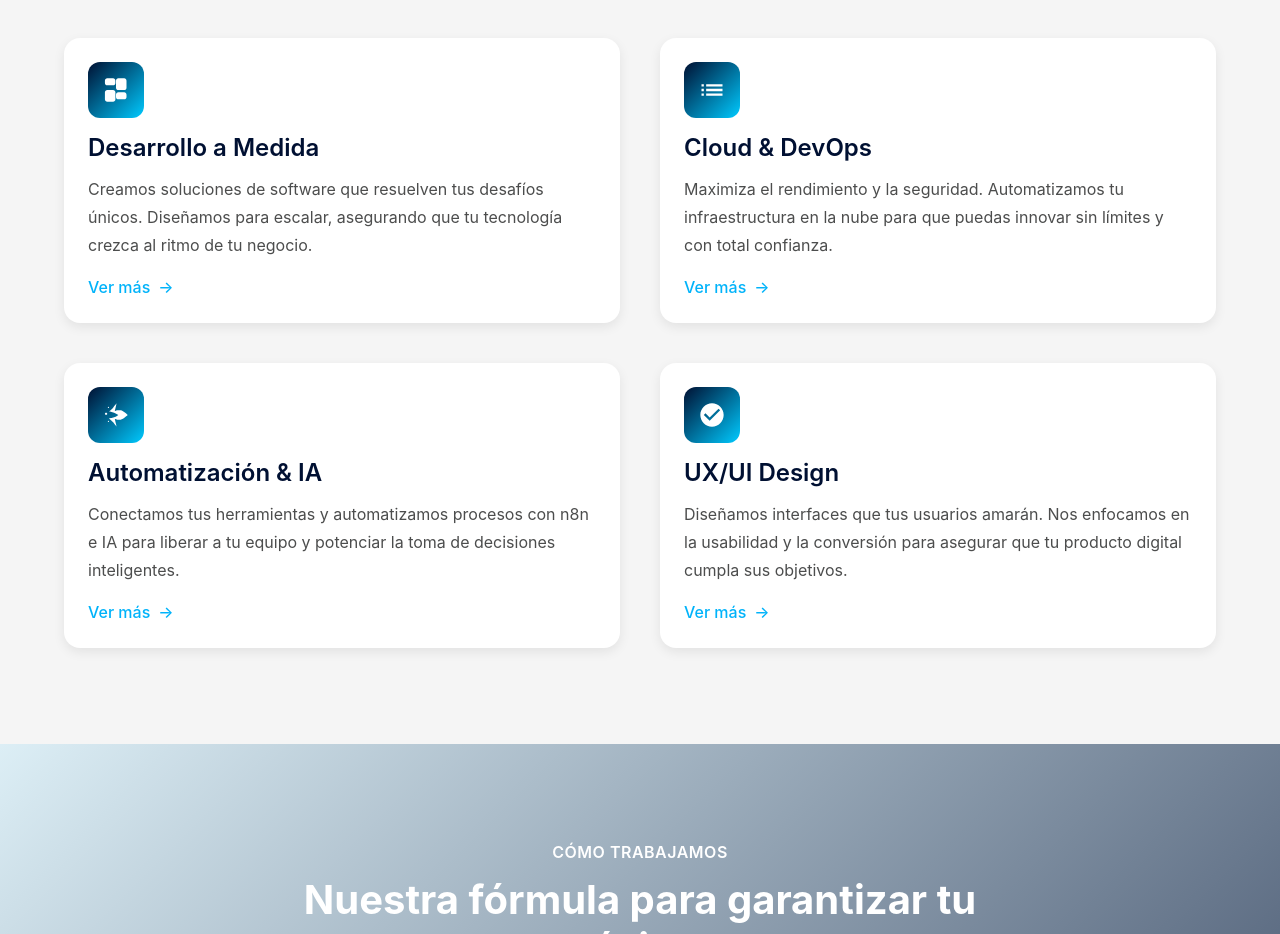
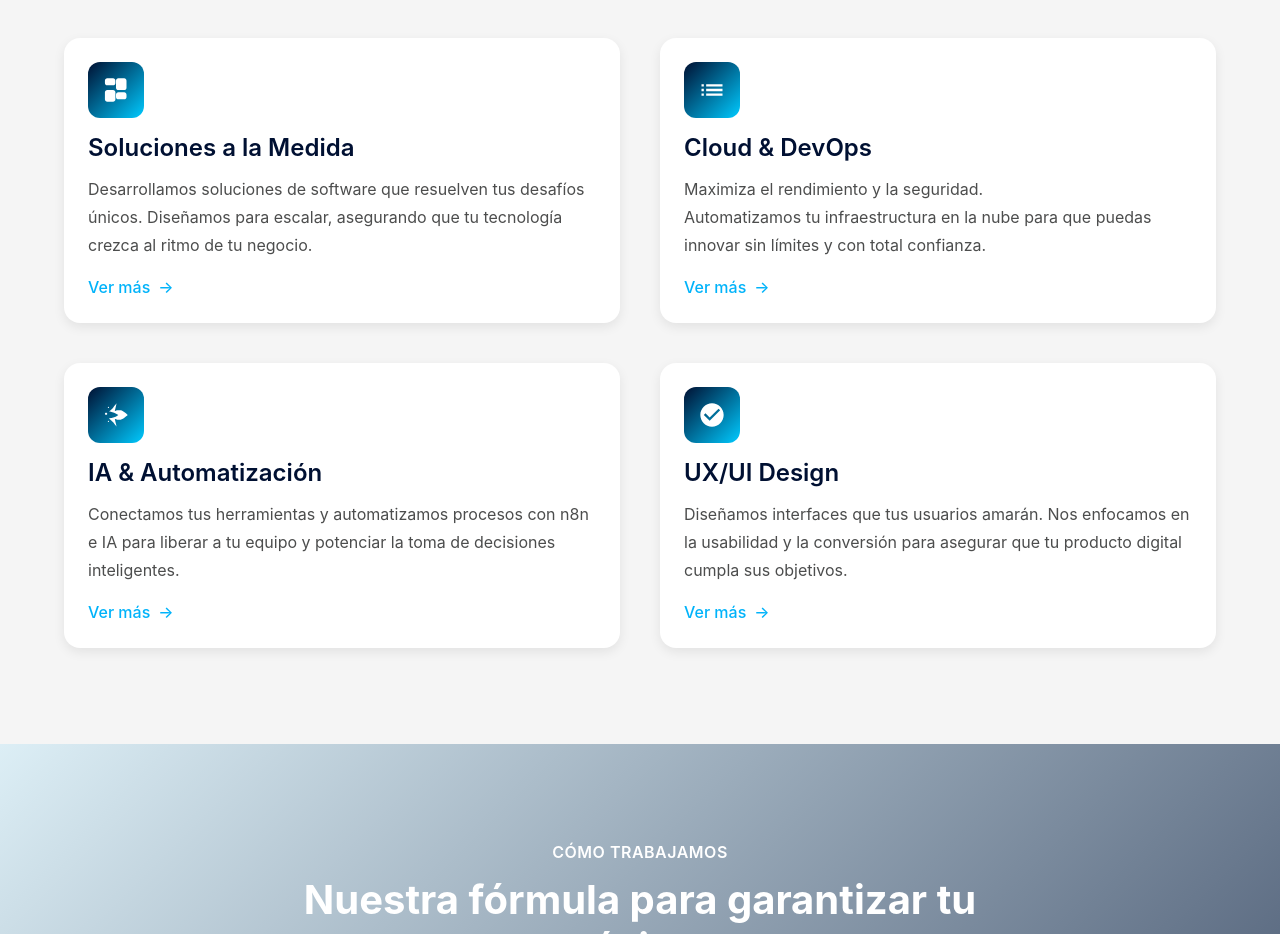
Before and after one commit to alejandromdnsls/Pyramidev-web-landing, a plain HTML site: page index.html in a window 1280 px wide. Shown: the part 980-1914 px from the top of the page. Drawn offline with Linux system fonts and the light colour scheme.

Commit message:
chore: change text

```diff
--- a/index.html
+++ b/index.html
@@ -113,9 +113,9 @@
                 d="M9.5 2c1.103 0 2 .897 2 2v2c0 1.103-.897 2-2 2h-5c-1.103 0-2-.897-2-2V4c0-1.103.897-2 2-2h5zm0 10c1.103 0 2 .897 2 2v6c0 1.103-.897 2-2 2h-5c-1.103 0-2-.897-2-2v-6c0-1.103.897-2 2-2h5zm9.5-10c1.103 0 2 .897 2 2v6c0 1.103-.897 2-2 2h-5c-1.103 0-2-.897-2-2V4c0-1.103.897-2 2-2h5zm0 12c1.103 0 2 .897 2 2v2c0 1.103-.897 2-2 2h-5c-1.103 0-2-.897-2-2v-2c0-1.103.897-2 2-2h5z" />
             </svg>
           </div>
-          <h3 class="card__title">Desarrollo a Medida</h3>
+          <h3 class="card__title">Soluciones a la Medida</h3>
           <p class="card__description">
-            Creamos soluciones de software que resuelven tus desafíos únicos. Diseñamos para escalar, asegurando que
+            Desarrollamos soluciones de software que resuelven tus desafíos únicos. Diseñamos para escalar, asegurando que
             tu tecnología crezca al ritmo de tu negocio.
           </p>
           <a href="services.html#desarrollo" class="card__link">
@@ -131,7 +131,7 @@
           </div>
           <h3 class="card__title">Cloud & DevOps</h3>
           <p class="card__description">
-            Maximiza el rendimiento y la seguridad. Automatizamos tu infraestructura en la nube para que puedas
+            Maximiza el rendimiento y la seguridad.<br> Automatizamos tu infraestructura en la nube para que puedas
             innovar sin límites y con total confianza.
           </p>
           <a href="services.html#cloud" class="card__link">
@@ -146,7 +146,7 @@
                 d="M12.5,22 C12.5,22 12.22,20.59 11.95,19.5 C11.69,18.41 11,15.5 11,15.5 C11,15.5 13.5,16.5 16,16 C18.5,15.5 22,12 22,12 C22,12 18.5,8.5 16,8 C13.5,7.5 11,8.5 11,8.5 C11,8.5 11.69,5.59 11.95,4.5 C12.22,3.41 12.5,2 12.5,2 C12.5,2 10.5,4.5 9.55,5.72 C8.6,6.94 6,9 6,9 C6,9 8.6,9.44 10.38,10.03 C12.16,10.62 14,12 14,12 C14,12 12.16,13.38 10.38,13.97 C8.6,14.56 6,15 6,15 C6,15 8.6,17.06 9.55,18.28 C10.5,19.5 12.5,22 12.5,22 Z M5.5,6 C5.78,6 6,5.78 6,5.5 C6,5.22 5.78,5 5.5,5 C5.22,5 5,5.22 5,5.5 C5,5.78 5.22,6 5.5,6 Z M3.5,12 C4.05,12 4.5,11.55 4.5,11 C4.5,10.45 4.05,10 3.5,10 C2.95,10 2.5,10.45 2.5,11 C2.5,11.55 2.95,12 3.5,12 Z M5.5,18 C5.78,18 6,17.78 6,17.5 C6,17.22 5.78,17 5.5,17 C5.22,17 5,17.22 5,17.5 C5,17.78 5.22,18 5.5,18 Z" />
             </svg>
           </div>
-          <h3 class="card__title">Automatización & IA</h3>
+          <h3 class="card__title">IA & Automatización</h3>
           <p class="card__description">
             Conectamos tus herramientas y automatizamos procesos con n8n e IA para liberar a tu equipo y potenciar la
             toma de decisiones inteligentes.
```
